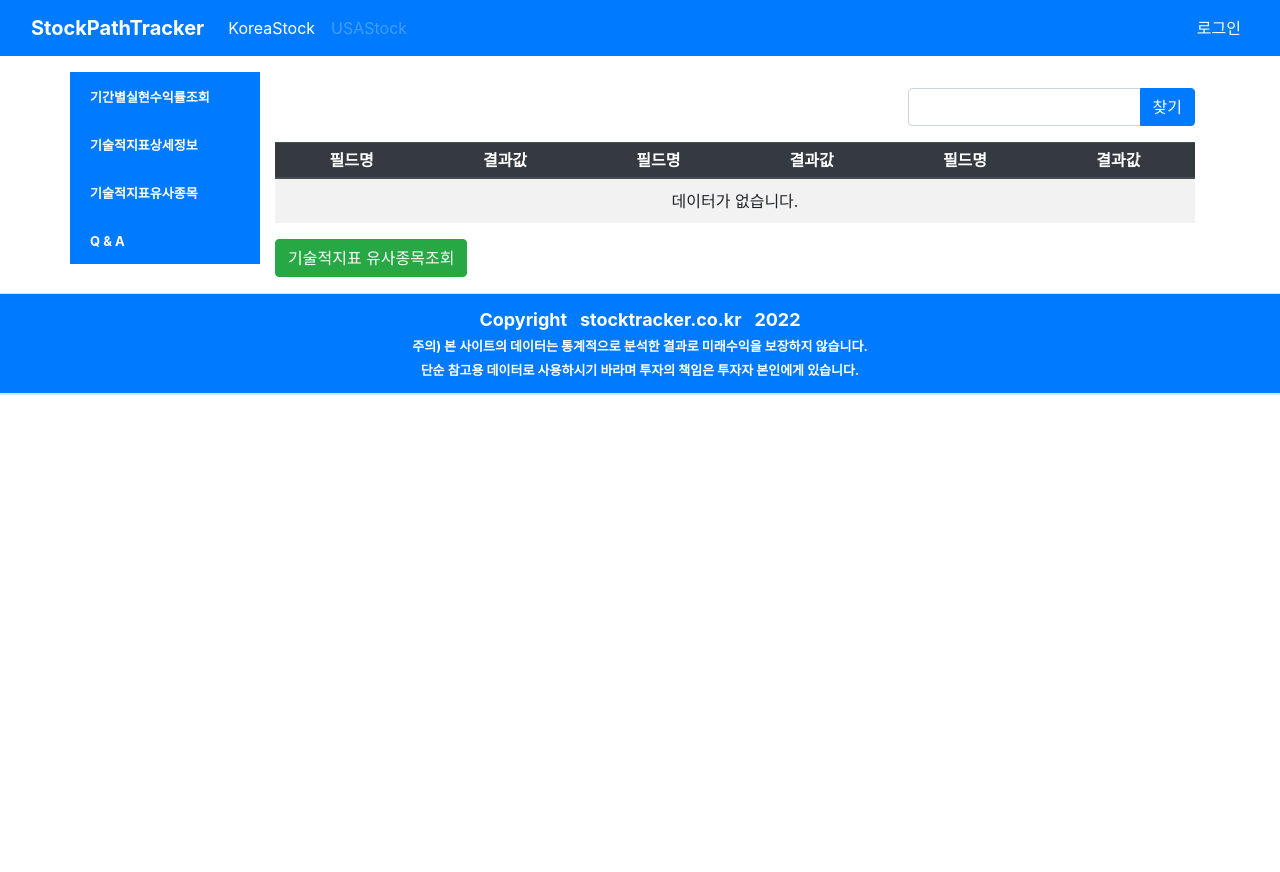
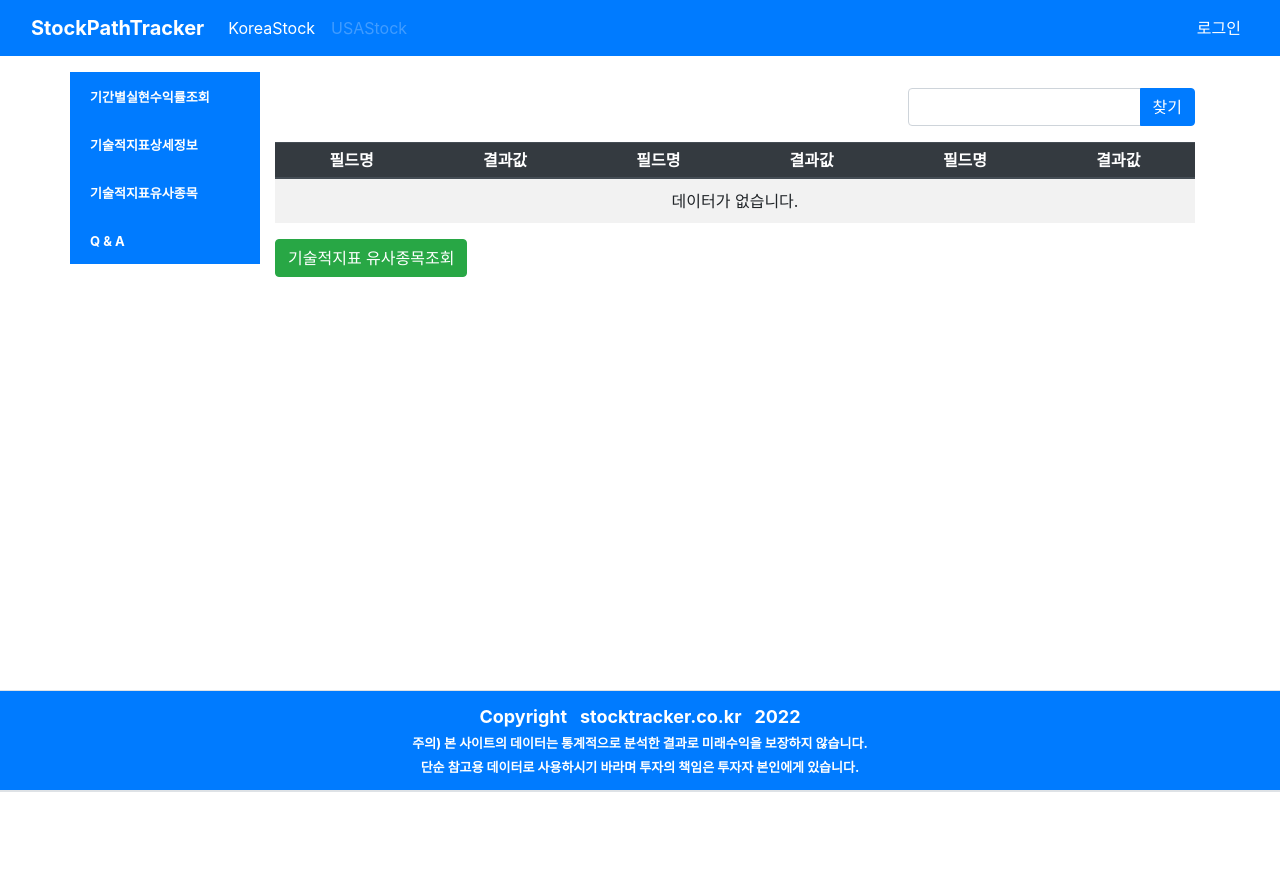
Before and after one commit to yswon2/pybo, a Django app: page /pathdetailinfo/ in a window 1280 px wide. Before the commit the page ends 395 px from the top, so only its background shows below. Run offline with Django 3.2, Linux system fonts and the light colour scheme; lists and menus that the app fills with data are empty; some libraries are stand-ins or nearby versions.

Commit message:
fotter 고정

```diff
--- a/templates/base.html
+++ b/templates/base.html
@@ -38,6 +38,30 @@
         0% { transform: rotate(0deg); }
         100% { transform: rotate(360deg); }
     }
+
+    html,body {
+        margin: 0;
+        padding: 0;
+        height: 100%;
+    }
+
+    #body-wrapper {
+        min-height: 100%;
+        position: relative;
+    }
+
+    #body-content {
+        margin-top: 0px;
+        padding-bottom: 300px; /* footer의 높이 */
+    }
+
+    .footer {
+        width: 100%;
+        height: 110px; /* footer의 높이 */
+        position: absolute;
+        bottom: 0;
+        left: 0;
+    }
     </style>
     <meta name="description" content="비슷한 기술적지표 특성을 갖는 주식종목을 검색합니다.">
     <meta name="keyword" content="기술적분석, 주식검색, 과거실현수익률, 차트검색">
@@ -58,7 +82,9 @@
 {% endblock %}
 
 </body>
-<fotter>
+
+
+<fotter class="footer">
     <table class="table table-striped" >
         <thead>
         <tr class="bg-primary text-center text-white">
--- a/templates/pybo/pathdetailinfo.html
+++ b/templates/pybo/pathdetailinfo.html
@@ -5,7 +5,8 @@
 
 <div class="loader"></div>
 
-<div class="container mt-3">
+<div class="container mt-3" id="body-wrapper">
+    <div id="body-content">
         <!-- Sidebar -->
         <div class="row">
             <div class="col-sm-12 col-md-3 col-lg-2 p-0">
@@ -164,6 +165,7 @@
             </div>
         </div>
     </div>
+</div>
 
 
 <form id="searchForm" method="get" action="{% url 'pathdetailinfo' %}">
--- a/templates/pybo/question_list.html
+++ b/templates/pybo/question_list.html
@@ -3,7 +3,8 @@
 {% block content %}
 
 
-<div class="container my-3">
+<div class="container my-3" id="body-wrapper">
+    <div id="body-content">
         <!-- Sidebar -->
         <div class="row">
             <div class="col-sm-12 col-md-3 col-lg-2 p-0">
@@ -109,7 +110,7 @@
                 <a href="{% url 'pybo:question_create' %}" class="btn btn-success btn-lg pull-right">질문 등록</a>
             </div>
         </div>
-
+    </div>
 </div>
 
 <form id="searchForm" method="get" action="{% url 'index' %}">
--- a/templates/pybo/stockpathdetail.html
+++ b/templates/pybo/stockpathdetail.html
@@ -5,7 +5,8 @@
 
 <div class="loader"></div>
 
-<div class="container mt-3">
+<div class="container mt-3" id="body-wrapper">
+    <div id="body-content">
         <!-- Sidebar -->
         <div class="row">
             <div class="col-sm-12 col-md-3 col-lg-2 p-0">
@@ -115,7 +116,7 @@
 <!--
                 <div class="col-lg-12" id="ex1_Result1" ></div>
     		    <div class="col-lg-12" id="ex1_Result2" ></div>
--->
+-->         </div>
         </div>
     </div>
 </div>
```
Also changed, not shown: templates/pybo/question_extralist.html (+4 -4 lines). Lines whose indentation alone changed are shown as unchanged.
